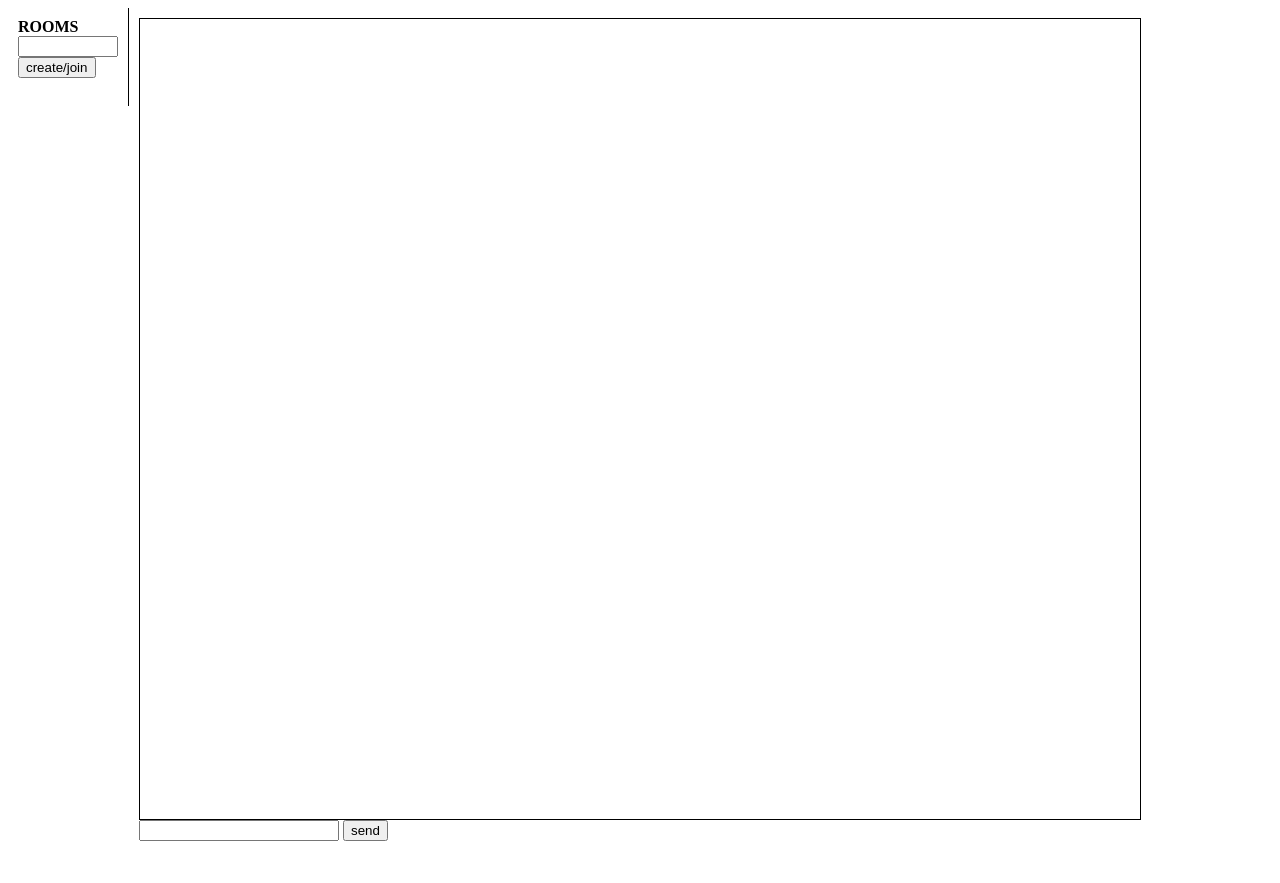
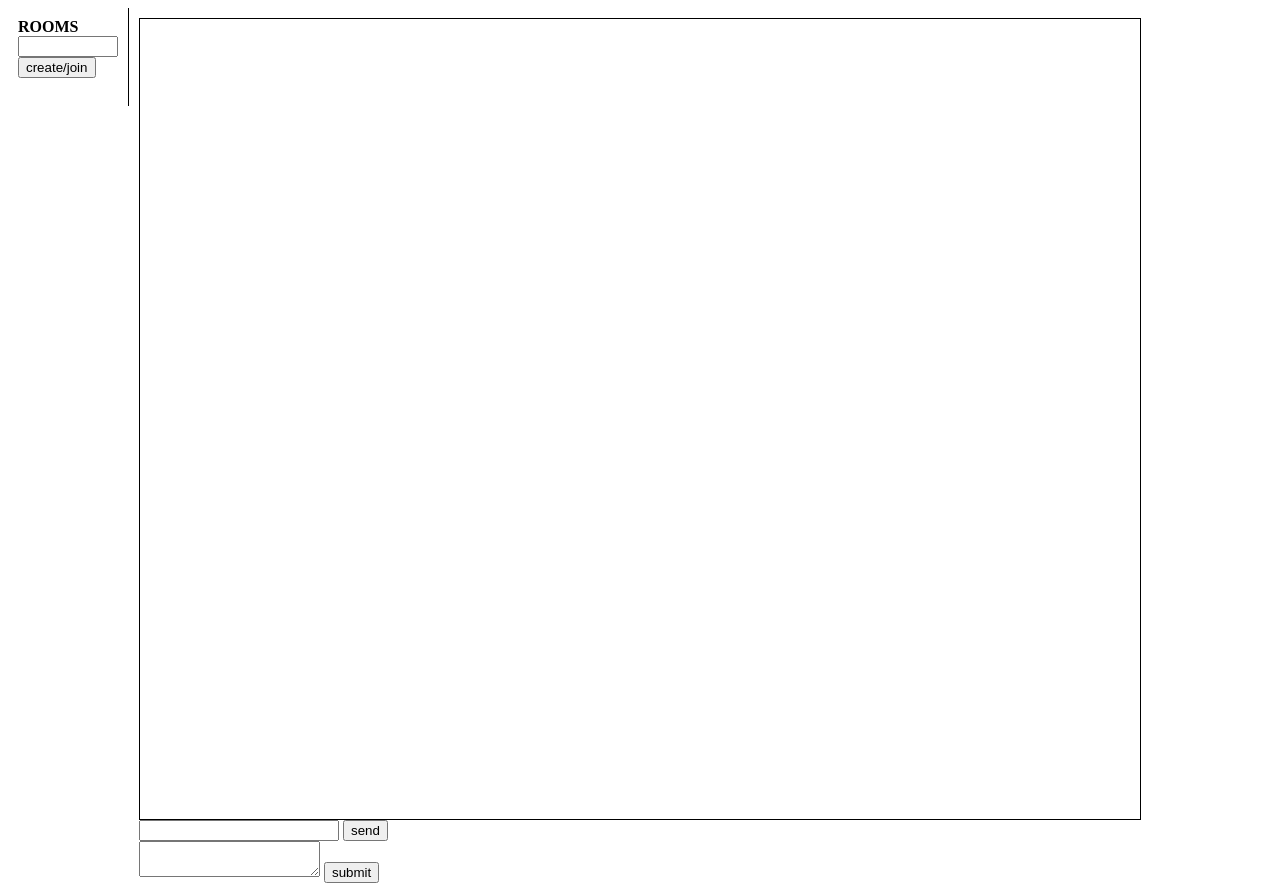
Before and after one commit to tecknoworks/peer-chat, a website: page index.html in a window 1280 px wide. Before the commit the page ends 841 px from the top, so only its background shows below. Drawn offline with nearby package versions, Linux system fonts and the light colour scheme; no server answers.

Commit message:
Add files via upload

```diff
--- a/app.js
+++ b/app.js
@@ -5,6 +5,8 @@ var express = require('express')
   , io = require('socket.io').listen(server);
 
 server.listen(8080);
+
+
 
 app.get('/', function (req, res) {
   res.sendFile(__dirname + '/index.html');
@@ -83,4 +85,7 @@ io.sockets.on('connection', function (socket) {
 		socket.broadcast.emit('updatechat', 'SERVER', socket.username + ' has disconnected');
 		socket.leave(socket.room);
 	});
+
+
+
 });
--- a/index.html
+++ b/index.html
@@ -1,5 +1,6 @@
 <script src="/socket.io/socket.io.js"></script>
 <script src="https://ajax.googleapis.com/ajax/libs/jquery/1.6.4/jquery.min.js"></script>
+
 <script>
 	var socket = io.connect('http://localhost:8080');
 
@@ -78,4 +79,12 @@
 		<input id="data" style="width:200px;" />
 		<input type="button" id="datasend" value="send"  />
 
+
+
+  <form>
+      <textarea id="incoming"></textarea>
+      <button type="submit">submit</button>
+    </form>
+    <pre id="outgoing"></pre>
+    <script src="bundle.js"></script>
 </div>
--- a/package.json
+++ b/package.json
@@ -4,6 +4,9 @@
      "version": "0.0.1",
      "dependencies": {
           "express": "",
-          "socket.io": ""
+          "getusermedia": "^2.0.1",
+          "simple-peer": "^8.1.1",
+          "socket.io": "",
+          "wrtc": "0.0.62"
      }
 }
```
Also changed, not shown: 1 other file.
